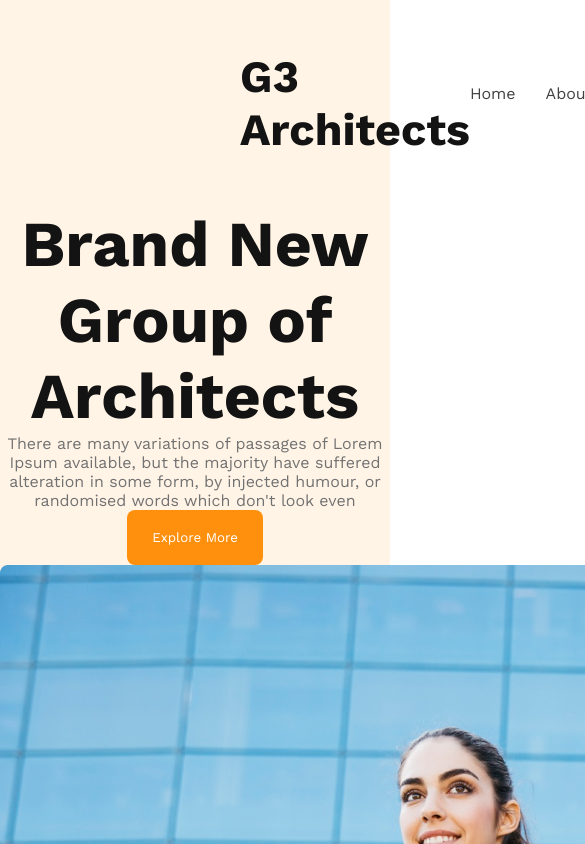
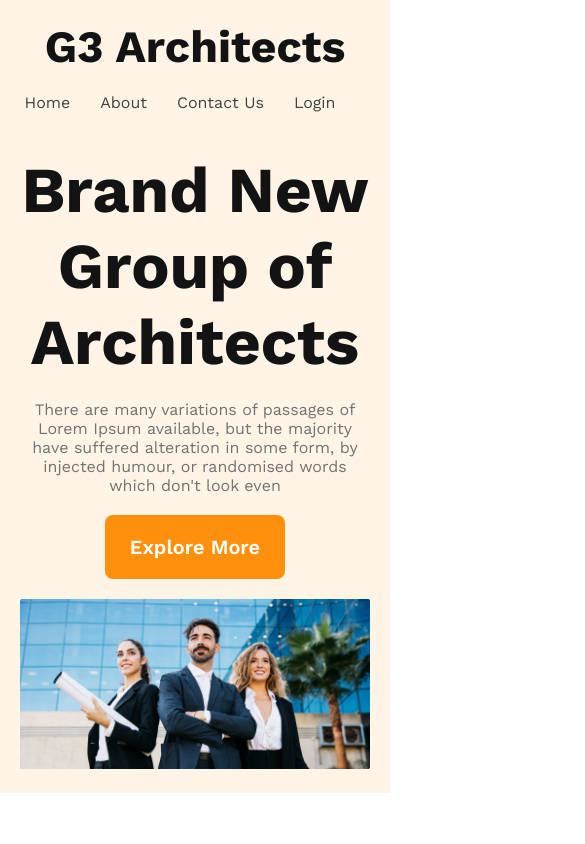
Before and after one commit to saidureg/g3-architects-website, a plain HTML site: page index.html in a window 390 px wide. Shown: the top 844 px of the page, 585 px wide, since content can reach past the window. Drawn offline with nearby package versions, Linux system fonts and the light colour scheme.

Commit message:
complete header with reponsive for mobile and tablet

```diff
--- a/index.html
+++ b/index.html
@@ -13,6 +13,7 @@
 </head>
 
 <body>
+    <!-- Header starts -->
     <header>
         <nav>
             <h3 class="nav-title">G3 Architects</h3>
@@ -23,9 +24,9 @@
                 <li><a href="">Login</a></li>
             </ul>
         </nav>
-        <div class="banner-container">
+        <div class="banner">
             <div class="banner-content">
-                <h3 class="banner-title">Brand New Group of Architects</h3>
+                <h3 class="banner-title">Brand New <br> Group of Architects</h3>
                 <p class="banner-description">There are many variations of passages of Lorem Ipsum available, but the
                     majority have suffered alteration in some form, by injected humour, or randomised words which don't
                     look even</p>
@@ -34,9 +35,8 @@
             <img src="images/banner.png" alt="">
         </div>
     </header>
-    <main>
+    <!-- Header end -->
 
-    </main>
     <footer>
 
     </footer>
--- a/styles/style.css
+++ b/styles/style.css
@@ -1,62 +1,118 @@
 /* shared styles */
-*{
+* {
     margin: 0;
     padding: 0;
     font-family: 'Work Sans', sans-serif;
 }
 
-.btn-primary{
+.btn-primary {
     background-color: #FF900E;
     color: white;
     border-radius: 8px;
     border: 0;
     padding: 20px 25px;
+    font-size: 1.25rem;
+    font-weight: 600;
+    cursor: pointer;
 }
 
 /* header styles */
-header{
+header {
     background-color: rgba(255, 144, 14, 0.10);
+    padding: 50px 240px;
 }
-nav{
+
+nav {
     display: flex;
     justify-content: space-between;
     align-items: center;
-    padding: 50px 240px;
 }
-.nav-title{
+
+.nav-title {
     color: #131313;
     font-size: 2.8rem;
     font-weight: 700;
 }
-nav >ul{
+
+nav>ul {
     display: flex;
-    /* justify-content: space-evenly; */
+
 }
-nav li{
+
+nav li {
     list-style: none;
     margin-right: 30px;
     font-weight: 500;
     font-size: 1rem;
 }
-nav li a{
+
+nav li a {
     text-decoration: none;
     color: #424242;
 }
 
 /* banner styles */
 
-.banner-content{
+.banner-content {
     max-width: 820px;
     margin: 0 auto;
     text-align: center;
 }
 
-.banner-title{
+.banner-title {
     color: #131313;
     font-size: 4rem;
     font-weight: 700;
+    margin-top: 70px;
 }
 
-.banner-description{
+.banner-description {
     color: #727272;
+    margin-bottom: 20px;
+    margin-top: 20px;
 }
+
+.banner img {
+    width: 100%;
+    margin-top: 20px;
+}
+
+/* Responsive  media queries */
+/* Mobile devices */
+@media screen and (max-width:576px) {
+    header {
+        padding: 20px;
+    }
+
+    nav {
+        flex-direction: column;
+    }
+
+    nav>ul {
+        margin-top: 20px;
+    }
+
+    .banner-title {
+        margin-top: 40px;
+    }
+}
+
+/* Tablets and medium devices*/
+@media screen and (min-width:576px) and (max-width:960px) {
+    header {
+        padding: 50px;
+    }
+
+    nav {
+        flex-direction: column;
+    }
+}
+
+    nav>ul {
+        margin-top: 20px;
+    }
+
+    .banner-title {
+        margin-top: 40px;
+    }
+}
```
